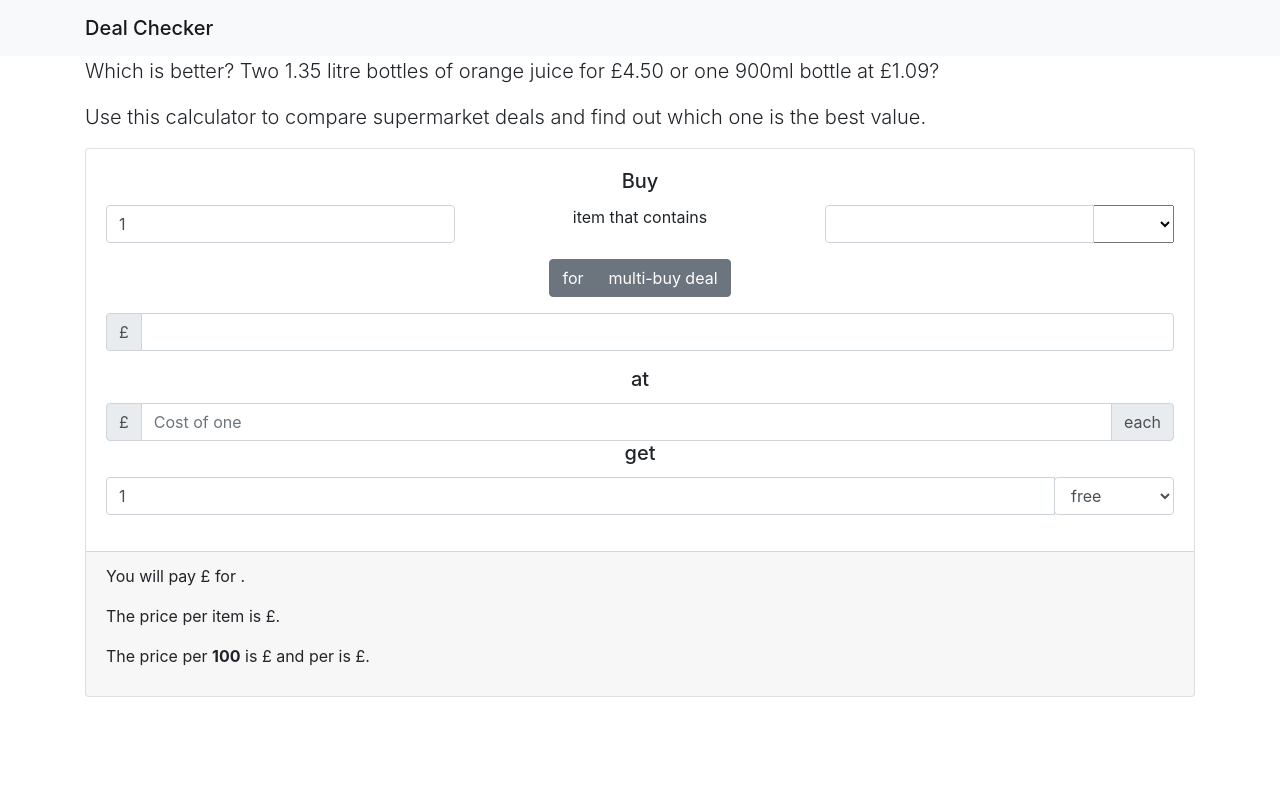
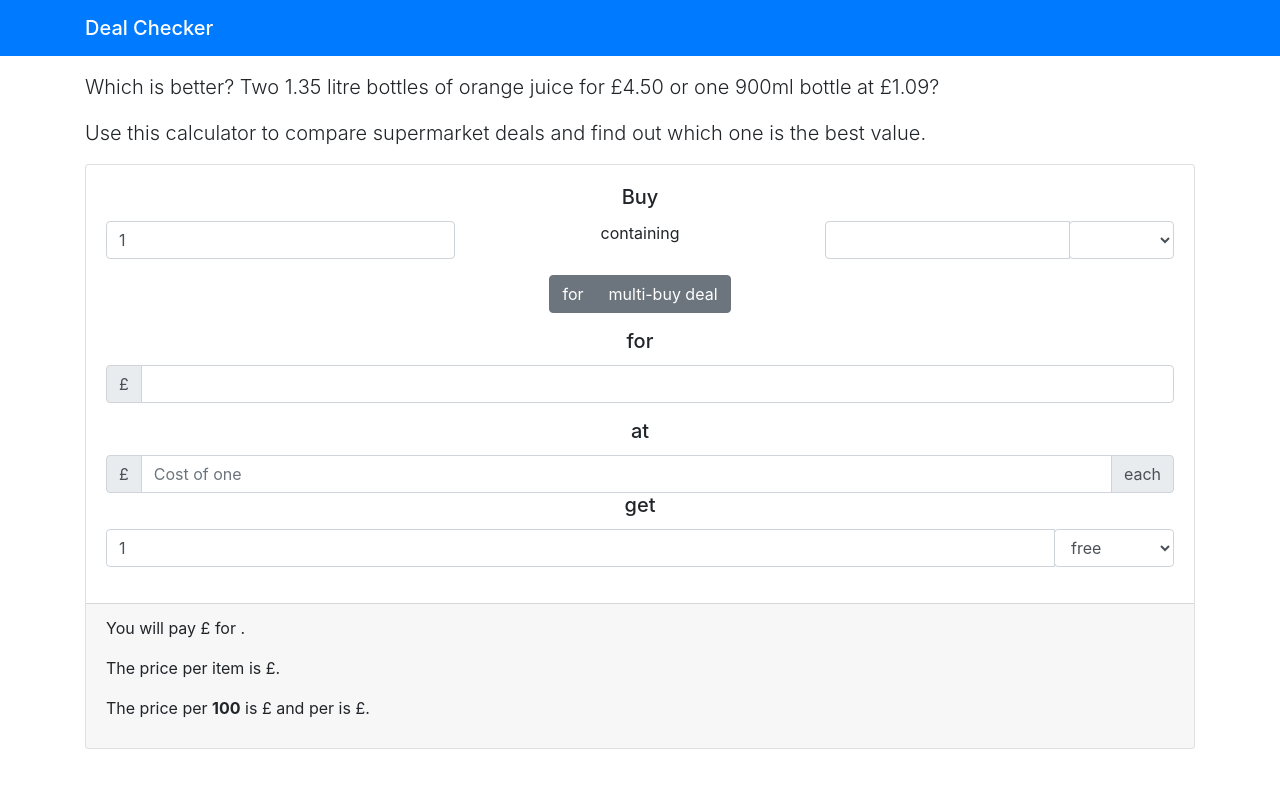
Before and after one commit to fudgeapps/fidgeapps.github.io, a Jekyll site: the page built from deal-checker.html, in a window 1280 px wide. Shown: the top 788 px of the page. Built offline with Jekyll 4.4.1, drawn with Linux system fonts in a browser that asks for light colours.

Commit message:
Layout fixes

```diff
--- a/deal-checker.html
+++ b/deal-checker.html
@@ -144,7 +144,7 @@ title: Deal Checker - Compare supermarket deals to get the best value
     <meta itemprop="description" content="Which is better? Two 1.35 litre bottles of orange juice for &pound;4.50 or one 900ml bottle at &pound;1.09? Use this calculator to compare supermarket deals and find out which one is the best value.">
 </head>
 <body>
-<nav class="navbar navbar-light bg-light">
+<nav class="navbar navbar-dark bg-primary mb-3">
     <div class="container">
         <span class="navbar-brand mb-0 h1">Deal Checker</span>
     </div>
@@ -163,14 +163,14 @@ title: Deal Checker - Compare supermarket deals to get the best value
                         <div class="col">
                             <input type="number" class="form-control" step="1" min="0" value="1" name="stdQty" data-bind="value: stdQty" required>
                         </div>
-                        <div class="col text-nowrap">
-                            item that contains
+                        <div class="col">
+                            containing
                         </div>
                         <div class="col">
                             <div class="input-group">
                                 <input class="form-control" type="number" min="0" step="0.01" required name="unitsize" data-bind="value: unitSize">
                                 <div class="input-group-append">
-                                    <select required name="unitmeasure" data-bind="value: unitMeasure">
+                                    <select required name="unitmeasure" class="form-control" data-bind="value: unitMeasure">
                                         <option></option>
                                         <optgroup label="Multipack">
                                             <option>items</option>
@@ -204,6 +204,7 @@ title: Deal Checker - Compare supermarket deals to get the best value
 
                     <div data-bind="visible: deal() == 2" class="form-group form-row">
                         <div class="col">
+                            <h5 class="card-title">for</h5>
                             <div class="input-group">
                                 <div class="input-group-prepend">
                                     <span class="input-group-text" id="special-price-label">&pound;</span>
```
